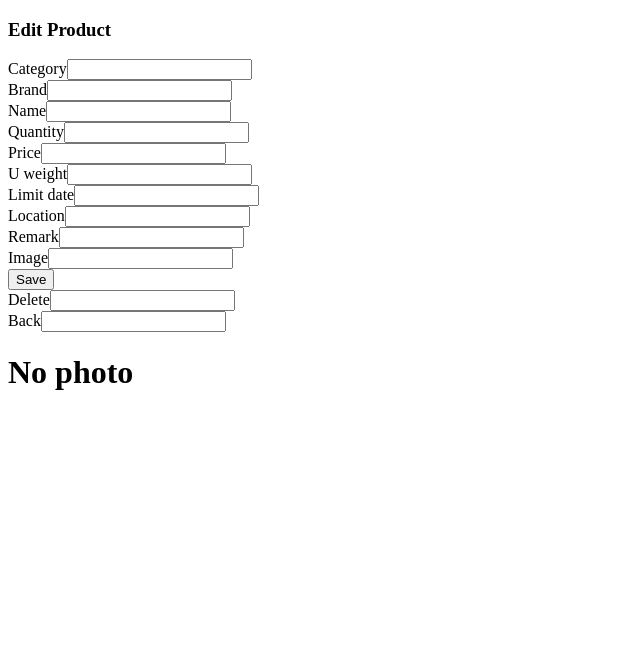
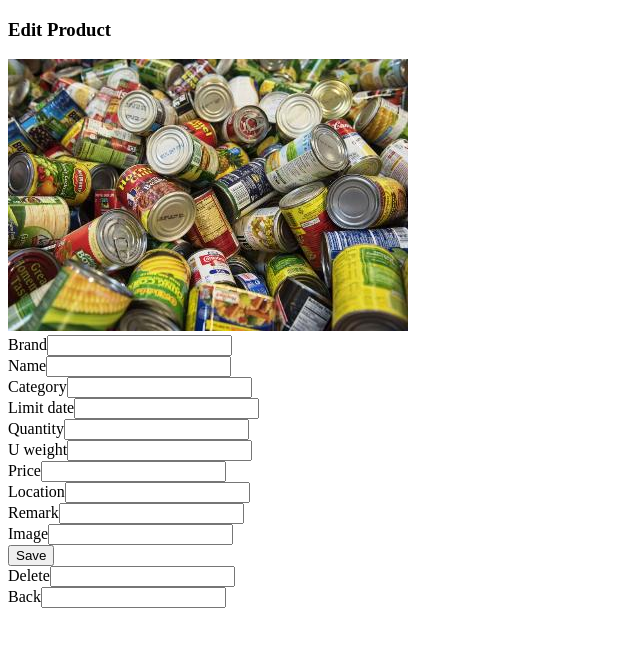
Before and after one commit to l00ma/my-inventory, a Symfony app: template templates/product/edit.html.twig in a window 1280 px wide. Shown: the part 104-751 px from the top of the page, without its empty margins (0-640 px from the left). Run offline with Twig, Linux system fonts and the light colour scheme; the template is opened without the code that fills it, so the values that code supplies are empty; form fields are guessed from the names that the template uses; some libraries are stand-ins or nearby versions.

Commit message:
design mostly finished

```diff
--- a/assets/styles/app.scss
+++ b/assets/styles/app.scss
@@ -1,5 +1,5 @@
 $primary: #5c9743;
-$danger: #ea9999;
+$danger: #fc6969;
 $green: #005A64;
 $white: white;
 $crimson: crimson;
--- a/templates/base.html.twig
+++ b/templates/base.html.twig
@@ -20,6 +20,13 @@
 	</head>
 	<body>
 		{% include 'main/_bar.html.twig' %}
+			{% for category, messages in app.flashes %}
+				{% for message in messages %}
+					<div class="alert alert-{{ category }}" id="alertMsg">
+						{{ message }}
+					</div>
+				{% endfor %}
+			{% endfor %}
 		{% block body %}{% endblock %}
 	</body>
 </html>
--- a/templates/product/_form.html.twig
+++ b/templates/product/_form.html.twig
@@ -1,51 +1,53 @@
 {{ form_start(form) }}
 <div class="container">
-	<div class="row g-3">
-		<div class="col-3">
+	<div class="row row-cols-lg-auto">
+		<div class="col-12">
+			{{ form_row(form.brand) }}
+		</div>
+		<div class="col-12">
+			{{ form_row(form.name) }}
+		</div>
+	</div>
+	<div class="row">
+		<div class="col-8 col-lg-5">
 			{{ form_row(form.category) }}
 		</div>
 	</div>
-	<div class="row row-cols-lg-auto g-3 align-items-center">
-		<div class="col-6">
-			{{ form_row(form.brand) }}
+	<div class="row">
+		<div class="col-8 col-lg-5">
+			{{ form_row(form.limit_date) }}
 		</div>
-		<div class="col-6">
-			{{ form_row(form.name) }}
+		<div class="col-4 col-lg-2">
+			{{ form_row(form.quantity) }}
 		</div>
 	</div>
-	<div class="row g-3 align-items-center">
-		<div class="col-2">
-			{{ form_row(form.quantity) }}
+	<div class="row">
+		<div class="col-6 col-lg-4">
+			{{ form_row(form.u_weight) }}
 		</div>
-		<div class="col-2">
+		<div class="col-6 col-lg-4">
 			{{ form_row(form.price) }}
 		</div>
-		<div class="col-2">
-			{{ form_row(form.u_weight) }}
-		</div>
-		<div class="col-3">
-			{{ form_row(form.limit_date) }}
-		</div>
 	</div>
-	<div class="row g-3 align-items-center">
-		<div class="col-3">
+	<div class="row">
+		<div class="col-6 col-lg-5">
 			{{ form_row(form.location) }}
 		</div>
-		<div class="col-8">
+		<div class="col-12">
 			{{ form_row(form.remark) }}
 		</div>
 	</div>
-	<div class="row row-cols-lg-auto g-3 align-items-center">
-		<div class="col-3 mb-2">
+	<div class="row">
+		<div class="col-12">
 			{{ form_row(form.image) }}
 		</div>
 	</div>
-	<div class="row">
+	<div class="row mt-3">
 		<div class="col">
-			<div class="d-flex align-items-center justify-content-evenly">
-			{{ form_row(form.save) }}
-			{{ form_row(form.delete) }}
-			{{ form_row(form.back) }}
+			<div class="d-flex justify-content-evenly">
+				{{ form_row(form.save) }}
+				{{ form_row(form.delete) }}
+				{{ form_row(form.back) }}
 			</div>
 		</div>
 	</div>
--- a/templates/product/edit.html.twig
+++ b/templates/product/edit.html.twig
@@ -4,23 +4,29 @@
 {% endblock %}
 
 {% block body %}
-	<div class="container">
-		<div class="ms-2 text-secondary">
-			<h3>Edit Product</h3>
-		</div>
-		<div class="container mt-4 text-secondary">
-			<div class="row align-items-start">
-				<div class="col-6">
-					{{ include('product/_form.html.twig') }}
-				</div>
-				<div class="col-6 text-center">
-					{% if product.photo is empty %}
-						<h1>No photo</h1>
-					{% else %}
-						<img src="{{ asset('/upload/image/' ~ product.photo.name) }}" alt="error while loading photo">
-					{% endif %}
+	<section class="container my-3">
+		<div class="row">
+			<div class="col">
+				<div class="d-flex flex-column min-h-100 justify-content-center align-items-center">
+					<div class="ms-2 text-secondary">
+						<h3>Edit Product</h3>
+					</div>
+					<div class="col-11 col-md-8 col-lg-6">
+						<div class="card">
+							<div class="text-center my-2 px-1 px-auto">
+								{% if product.photo is empty %}
+									<img class="rounded img-fluid" src="{{ asset('build/images/blank_canned.jpg') }}" alt="error while loading photo">
+								{% else %}
+									<img class="rounded img-fluid" src="{{ asset('build/upload/image/' ~ product.photo.name) }}" alt="error while loading photo">
+								{% endif %}
+							</div>
+							<div class="card-body">
+								{{ include('product/_form.html.twig') }}
+							</div>
+						</div>
+					</div>
 				</div>
 			</div>
 		</div>
-	</div>
+	</section>
 {% endblock %}
--- a/templates/product/searchresult.html.twig
+++ b/templates/product/searchresult.html.twig
@@ -61,14 +61,13 @@
 				<tbody>
 					{% for product in products %}
 						<tr {% if product.peremptionalert == '0' or product.peremptionalert == '1' %} style="background-color: {{product.peremptioncss}}" {% endif %}>
-							<td style="overflow: hidden; text-overflow: ellipsis">{{ product.name }}</td>
+							<td>{{ product.name }}</td>
 							<td class="d-none d-md-table-cell">{{ product.brand }}</td>
 							<td class="d-none d-lg-table-cell">{{product.category.name}}</td>
 							<td class="d-none d-md-table-cell">{{ product.quantity }}</td>
 							<td class="d-none d-lg-table-cell" data-sort="{{ product.limitDate|date('U') }}">{{ product.limitDate|date('d/m/Y') }}</td>
 							<td data-sort="{{ product.limitDate|date('U') }}">
 								{% if product.peremptiontime < 0 %}
-									expired
 									{{ product.peremptiontime|abs }}
 									days ago
 								{% else %}
--- a/webpack.config.js
+++ b/webpack.config.js
@@ -16,14 +16,17 @@
     .copyFiles({
         from: './assets/icon',
         to: 'icon/[path][name].[ext]',
+        pattern: /\.(png|jpg|jpeg)$/
     })
     .copyFiles({
         from: './assets/images',
         to: 'images/[path][name].[ext]',
+        pattern: /\.(jpg|jpeg)$/
     })
-    .copyFiles({
+        .copyFiles({
         from: './assets/upload/image',
         to: 'upload/image/[path][name].[ext]',
+        pattern: /\.(png|jpg|jpeg)$/
     })
     /*
      * ENTRY CONFIG
```
Also changed, not shown: src/Controller/ProductController.php (+7 -2 lines), templates/product/index.html.twig (+1 -7 lines), templates/product/new.html.twig (+54 -32 lines), templates/product/show.html.twig (+57 -31 lines), templates/registration/register.html.twig (+2 -6 lines), templates/security/login.html.twig (+0 -7 lines), templates/user/edit.html.twig (+0 -7 lines), assets/images/blank_canned.jpg (added), assets/upload/image/92c721c1ad269b753743abf9be3e2112.jpg (added).
